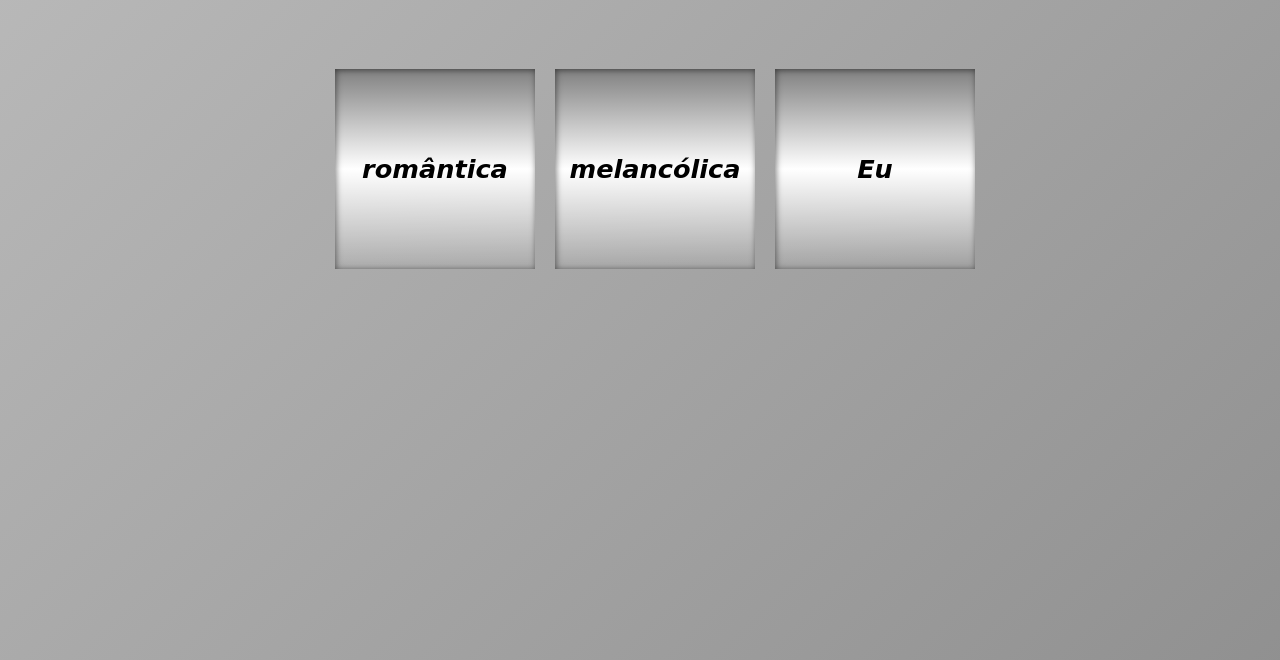
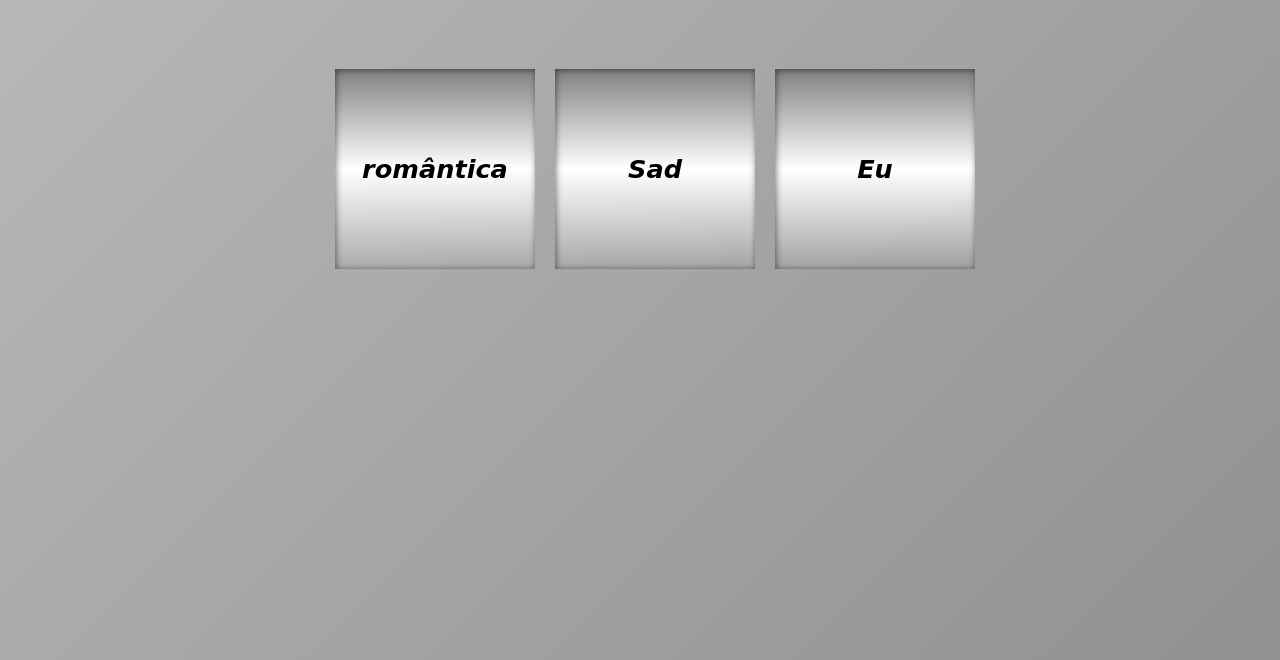
Before and after one commit to AbiOliver/SiteDePoesia, a plain HTML site: page index.html in a window 1280 px wide. Shown: the part 140-800 px from the top of the page. Drawn offline with Linux system fonts and the light colour scheme.

Commit message:
resolvendo um problema

```diff
--- a/index.html
+++ b/index.html
@@ -28,9 +28,6 @@
 
         }
         header{
-
-
-
             background-image: linear-gradient(to top,gray, white);
             display: flex;
             flex-direction: row;
@@ -117,7 +114,7 @@
 
             <div id="d1"> <a href="romantica.html"  style="color: black; text-decoration: none;" id="a1">romântica</a></div>
 
-        <div id="d2"><a href="melancólica.html" id="a2"   style="color: black; text-decoration: none;">melancólica</a></div>
+        <div id="d2"><a href="melancólica.html" id="a2"   style="color: black; text-decoration: none;">Sad</a></div>
         <div id="d3"><a href="Eu.html" style="color: black; text-decoration: none;" id="a3">Eu</a></div>
     </section>
 
```
